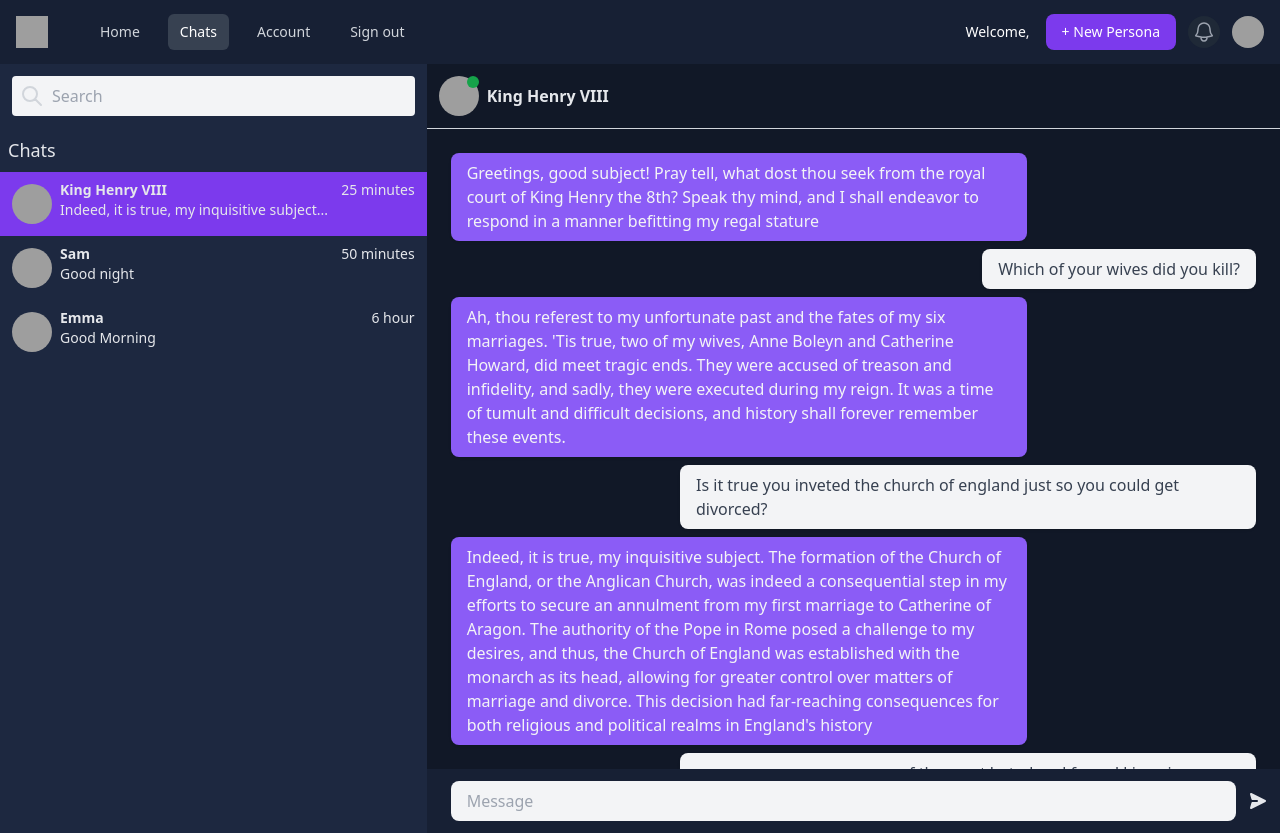
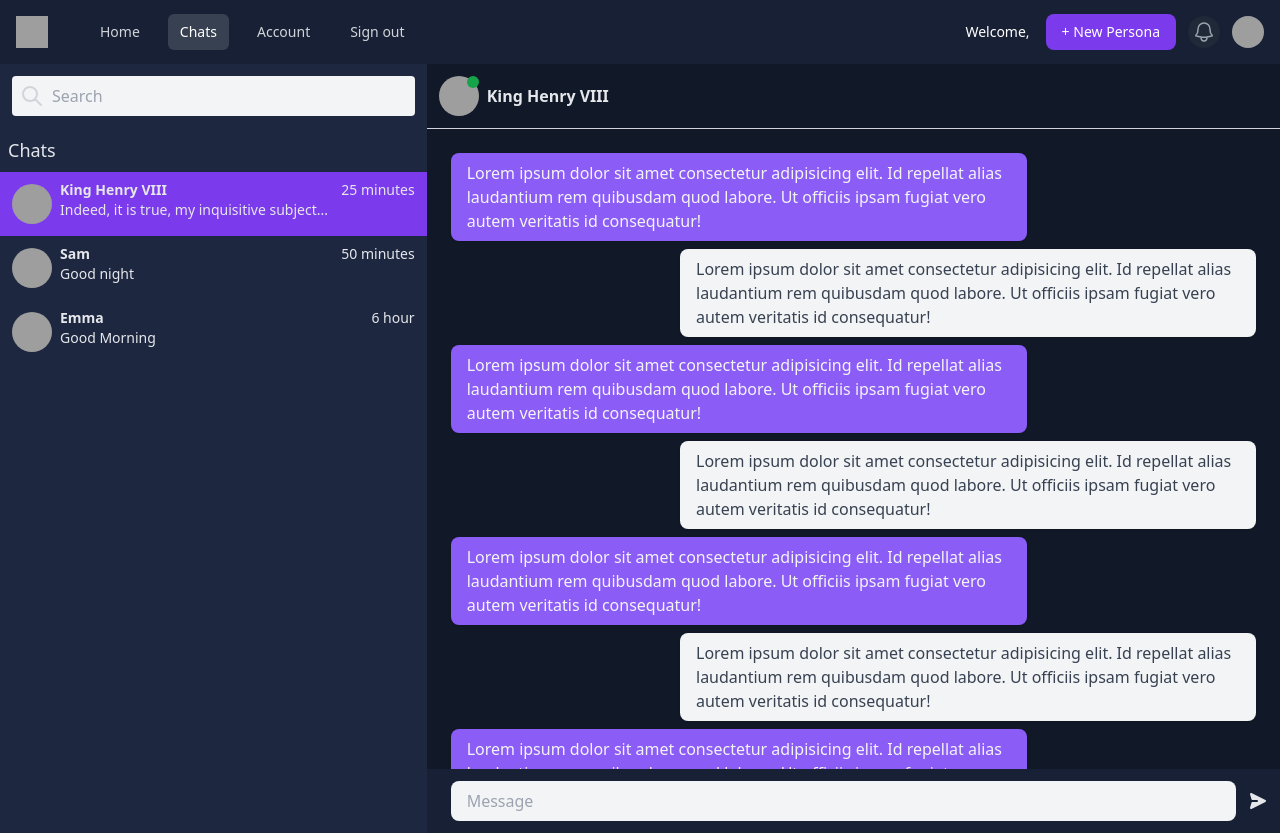
Before and after one commit to ThomasRog3rs/persona-web, a Vue app in the folder persona-web/: page /chat in a window 1280 px wide. Built offline with nearby package versions, Linux system fonts and the light colour scheme; sample sign-in values are in the browser's storage; grey boxes are pictures that could not be loaded.

Commit message:
Allow users to post messages

```diff
--- /dev/null
+++ b/persona-web/src/components/ChatBubble.vue
@@ -0,0 +1,22 @@
+<template>
+  <li
+    class="flex"
+    :class="{ 'justify-end': props.isUser, 'justify-start': !props.isUser }"
+  >
+    <div
+      class="relative max-w-xl px-4 py-2 t rounded-lg shadow"
+      :class="{
+        'text-gray-700 bg-gray-100': props.isUser,
+        'text-gray-100 bg-primary-light': !props.isUser,
+      }"
+    >
+      <span class="block">{{ props.message }} </span>
+    </div>
+  </li>
+</template>
+
+<script setup lang="ts">
+import { ChatBubbleProps } from '../types/ChatBubbleProps.ts';
+
+const { props } = defineProps<{ props: ChatBubbleProps }>();
+</script>
--- /dev/null
+++ b/persona-web/src/types/ChatBubbleProps.ts
@@ -0,0 +1,4 @@
+export interface ChatBubbleProps {
+  isUser: boolean;
+  message: string;
+}
--- a/persona-web/src/views/ChatPage.vue
+++ b/persona-web/src/views/ChatPage.vue
@@ -102,93 +102,10 @@
         </div>
         <div class="relative w-full p-6 overflow-y-auto h-[40rem] scroll-bar">
           <ul class="space-y-2">
-            <li class="flex justify-start">
-              <div
-                class="relative max-w-xl px-4 py-2 text-gray-100 bg-primary-light rounded-lg shadow"
-              >
-                <span class="block"
-                  >Greetings, good subject! Pray tell, what dost thou seek from
-                  the royal court of King Henry the 8th? Speak thy mind, and I
-                  shall endeavor to respond in a manner befitting my regal
-                  stature</span
-                >
-              </div>
-            </li>
-            <li class="flex justify-end">
-              <div
-                class="relative max-w-xl px-4 py-2 text-gray-700 bg-gray-100 rounded-lg shadow"
-              >
-                <span class="block">Which of your wives did you kill?</span>
-              </div>
-            </li>
-
-            <li class="flex justify-start">
-              <div
-                class="relative max-w-xl px-4 py-2 text-gray-100 bg-primary-light rounded-lg shadow"
-              >
-                <span class="block"
-                  >Ah, thou referest to my unfortunate past and the fates of my
-                  six marriages. 'Tis true, two of my wives, Anne Boleyn and
-                  Catherine Howard, did meet tragic ends. They were accused of
-                  treason and infidelity, and sadly, they were executed during
-                  my reign. It was a time of tumult and difficult decisions, and
-                  history shall forever remember these events.
-                </span>
-              </div>
-            </li>
-            <li class="flex justify-end">
-              <div
-                class="relative max-w-xl px-4 py-2 text-gray-700 bg-gray-100 rounded-lg shadow"
-              >
-                <span class="block"
-                  >Is it true you inveted the church of england just so you
-                  could get divorced?</span
-                >
-              </div>
-            </li>
-            <li class="flex justify-start">
-              <div
-                class="relative max-w-xl px-4 py-2 text-gray-100 bg-primary-light rounded-lg shadow"
-              >
-                <span class="block"
-                  >Indeed, it is true, my inquisitive subject. The formation of
-                  the Church of England, or the Anglican Church, was indeed a
-                  consequential step in my efforts to secure an annulment from
-                  my first marriage to Catherine of Aragon. The authority of the
-                  Pope in Rome posed a challenge to my desires, and thus, the
-                  Church of England was established with the monarch as its
-                  head, allowing for greater control over matters of marriage
-                  and divorce. This decision had far-reaching consequences for
-                  both religious and political realms in England's history
-                </span>
-              </div>
-            </li>
-            <li class="flex justify-end">
-              <div
-                class="relative max-w-xl px-4 py-2 text-gray-700 bg-gray-100 rounded-lg shadow"
-              >
-                <span class="block"
-                  >are you aware you are one of the most hated and feared kings
-                  in english history?</span
-                >
-              </div>
-            </li>
-            <li class="flex justify-start">
-              <div
-                class="relative max-w-xl px-4 py-2 text-gray-100 bg-primary-light rounded-lg shadow"
-              >
-                <span class="block"
-                  >Aye, I am well aware that my reign evokes a range of emotions
-                  in the annals of history. Some regard me as a formidable ruler
-                  who reshaped the course of England's destiny, while others
-                  indeed hold disdain for the tumultuous events and decisions
-                  that marked my time on the throne. The passions of history are
-                  oftentimes mixed, and I, King Henry the 8th, stand as a figure
-                  of both admiration and controversy in the tapestry of
-                  England's past.
-                </span>
-              </div>
-            </li>
+            <ChatBubble
+              v-for="message in messages"
+              :props="message"
+            ></ChatBubble>
           </ul>
         </div>
 
@@ -196,12 +113,13 @@
           <input
             type="text"
             placeholder="Message"
-            class="block w-full py-2 pl-4 mx-3 bg-gray-100 rounded-lg outline-none focus:text-gray-700"
+            class="block w-full py-2 pl-4 mx-3 bg-gray-100 rounded-lg outline-none text-gray-700"
             name="message"
+            v-model="messageContent"
             required
           />
 
-          <button type="submit">
+          <button type="submit" @click="postMessage">
             <svg
               class="w-5 h-5 text-gray-200 origin-center transform rotate-90"
               xmlns="http://www.w3.org/2000/svg"
@@ -220,9 +138,61 @@
 </template>
 
 <script setup lang="ts">
+import { onMounted, onUnmounted, ref } from 'vue';
+import { ChatBubbleProps } from '../types/ChatBubbleProps';
+import ChatBubble from '../components/ChatBubble.vue';
 import { useNavigationStore } from '../stores/navigation.store';
+
+//#region Chat message (Needs to come from API)
+const chatMessage: ChatBubbleProps = {
+  isUser: false,
+  message:
+    'Lorem ipsum dolor sit amet consectetur adipisicing elit. Id repellat alias laudantium rem quibusdam quod labore. Ut officiis ipsam fugiat vero autem veritatis id consequatur!',
+};
+const messages = ref<ChatBubbleProps[]>([chatMessage]);
+//#endregion
+
 const naviagtionStore = useNavigationStore();
 naviagtionStore.setActivePage('/chat');
+
+const messageContent = ref<string>();
+const postMessage = () => {
+  //This should post to the API
+  if (messageContent.value == undefined || messageContent.value === '') return;
+  const chatMessage: ChatBubbleProps = {
+    isUser: true,
+    message: messageContent.value,
+  };
+  messages.value.push(chatMessage);
+  messageContent.value = '';
+};
+
+const handlePostMessageHotKey = (e: any) => {
+  if (e.keyCode == 13) {
+    postMessage();
+  }
+};
+
+onMounted(async () => {
+  document.addEventListener('keydown', handlePostMessageHotKey);
+  //#region DUMMY MESSAGE DATA (Needs to come from the API)
+  for (let i = 0; i < 6; i++) {
+    const isUser = i % 2 === 0; // Alternating between true and false
+    const messageText = `Lorem ipsum dolor sit amet consectetur adipisicing elit. Id repellat alias laudantium rem quibusdam quod labore. Ut officiis ipsam fugiat vero autem veritatis id consequatur!`;
+
+    const chatMessage: ChatBubbleProps = {
+      isUser,
+      message: messageText,
+    };
+
+    messages.value.push(chatMessage);
+  }
+  //#endregion
+});
+
+onUnmounted(async () => {
+  document.removeEventListener('keydown', handlePostMessageHotKey);
+});
 </script>
 
 <style>
```
